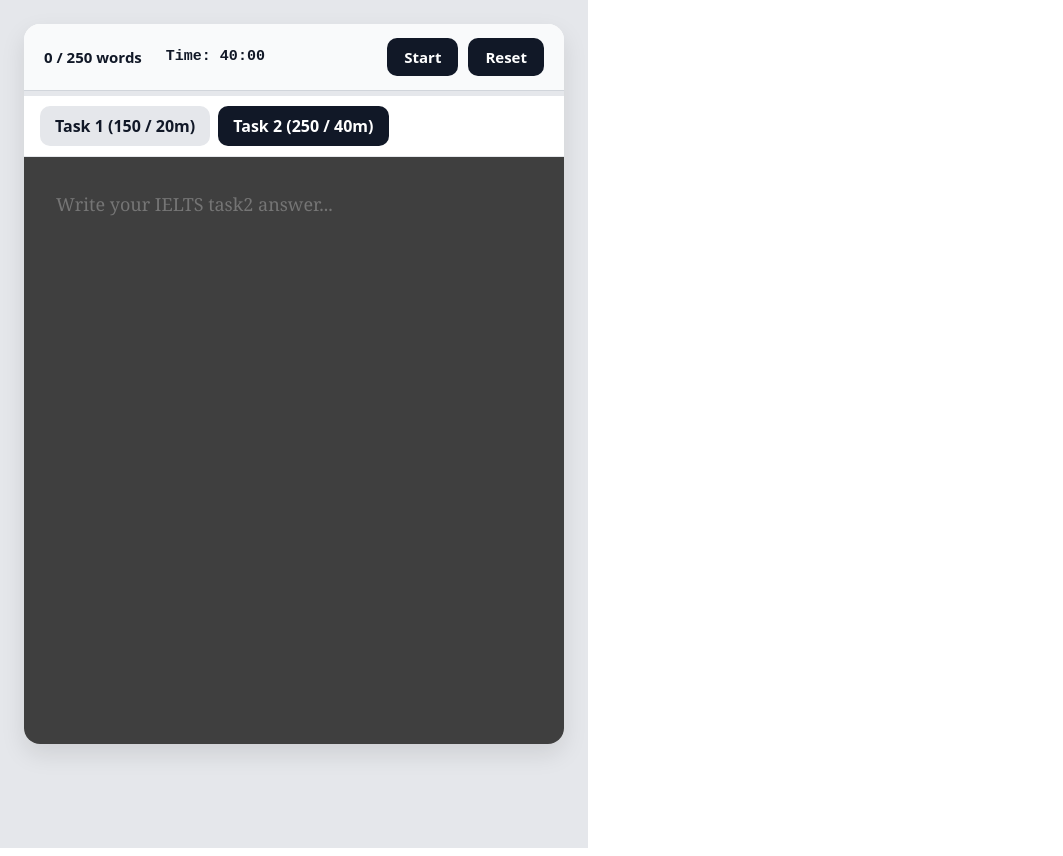
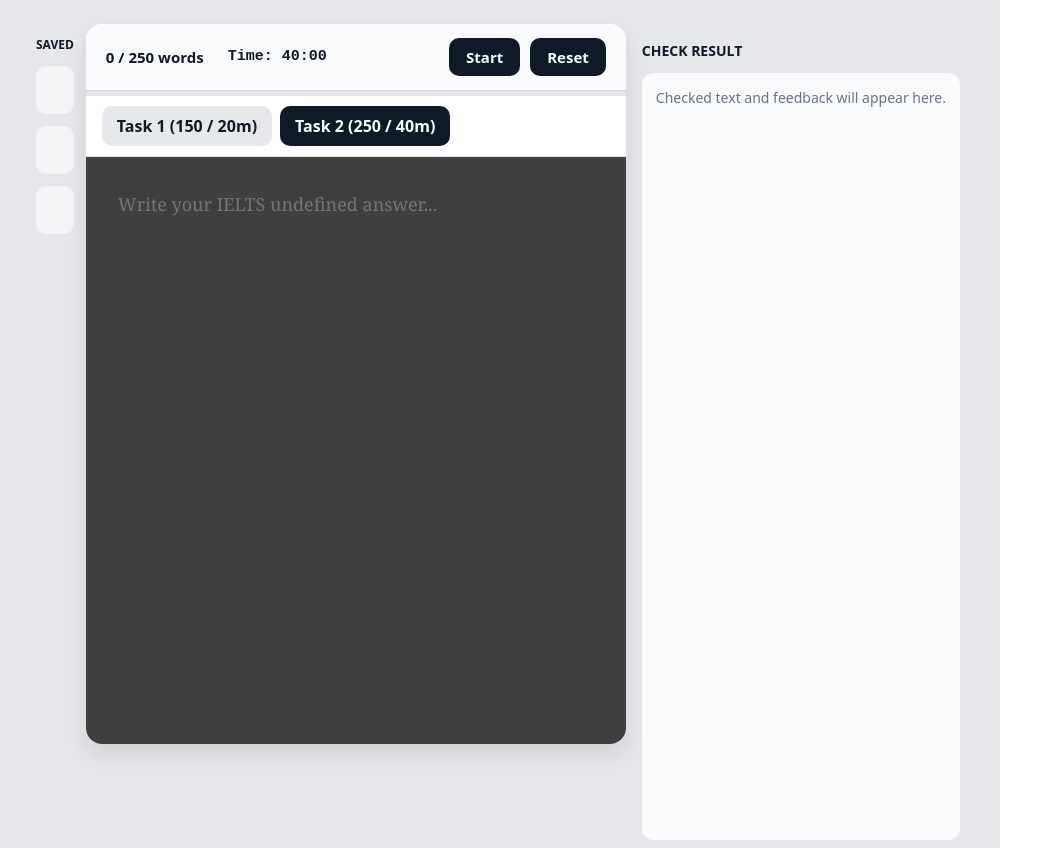
Before and after one commit to sidarhalman/ielts-writer-app, a React (Vite) app: page / in a window 1280 px wide. Shown: the whole page, without its empty margins (0-1063 px from the left). Built offline with nearby package versions, Linux system fonts and the light colour scheme.

Commit message:
added new feature ui

```diff
--- a/src/App.jsx
+++ b/src/App.jsx
@@ -6,6 +6,8 @@ import ModeSwitch from "./components/ModeSwitch";
 import ProgressBar from "./components/ProgressBar";
 import TextArea from "./components/TextArea";
 import * as layout from "./styles/layout";
+import Sidebar from "./components/Sidebar";
+import RightPanel from "./components/RightPanel";
 
 const MODES = {
   task1: { words: 150, time: 20 * 60 },
@@ -26,8 +28,11 @@ export default function App() {
   );
 
   return (
-    <>
     <div style={layout.page}>
+      <div style={layout.sidebar}>
+        <Sidebar />
+      </div>
+
       <div style={layout.card}>
         <Header
           wordCount={wordCount}
@@ -52,10 +57,13 @@ export default function App() {
         <TextArea
           value={text}
           onChange={setText}
-          placeholder={`Write your IELTS ${mode} answer...`}
+          placeholder={`Write your IELTS ${MODES[mode].label} answer...`}
         />
       </div>
+
+      <div style={layout.rightPanel}>
+        <RightPanel />
+      </div>
     </div>
-    </>
   );
 }
--- /dev/null
+++ b/src/components/RightPanel.jsx
@@ -0,0 +1,38 @@
+export default function RightPanel() {
+  return (
+    <div
+      style={{
+        padding: 16,
+        fontFamily: "system-ui",
+        color: "#111827",
+        display: "flex",
+        flexDirection: "column",
+        height: "100%"
+      }}
+    >
+      <div
+        style={{
+          fontSize: 14,
+          fontWeight: 800,
+          marginBottom: 12
+        }}
+      >
+        CHECK RESULT
+      </div>
+
+      <div
+        style={{
+          flex: 1,
+          background: "#f9fafb",
+          borderRadius: 12,
+          padding: 14,
+          color: "#6b7280",
+          fontSize: 14,
+          lineHeight: 1.6
+        }}
+      >
+        Checked text and feedback will appear here.
+      </div>
+    </div>
+  );
+}
--- /dev/null
+++ b/src/components/Sidebar.jsx
@@ -0,0 +1,42 @@
+export default function Sidebar() {
+  return (
+    <div
+      style={{
+        padding: 12,
+        display: "flex",
+        flexDirection: "column",
+        gap: 12,
+        fontFamily: "system-ui",
+        color: "#6b7280"
+      }}
+    >
+      <div style={{ fontSize: 12, fontWeight: 700, color: "#111827" }}>
+        SAVED
+      </div>
+
+      <div
+        style={{
+          height: 48,
+          borderRadius: 10,
+          background: "#f3f4f6"
+        }}
+      />
+
+      <div
+        style={{
+          height: 48,
+          borderRadius: 10,
+          background: "#f3f4f6"
+        }}
+      />
+
+      <div
+        style={{
+          height: 48,
+          borderRadius: 10,
+          background: "#f3f4f6"
+        }}
+      />
+    </div>
+  );
+}
```
